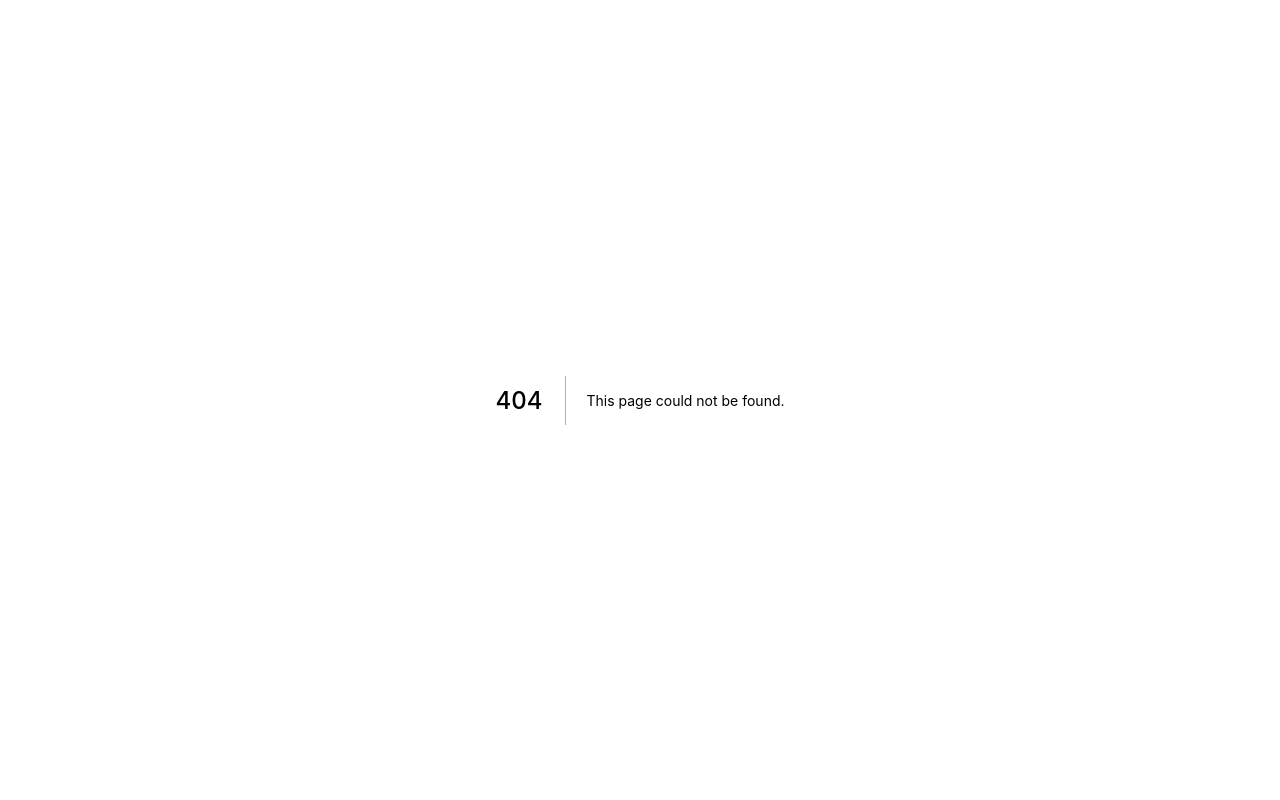
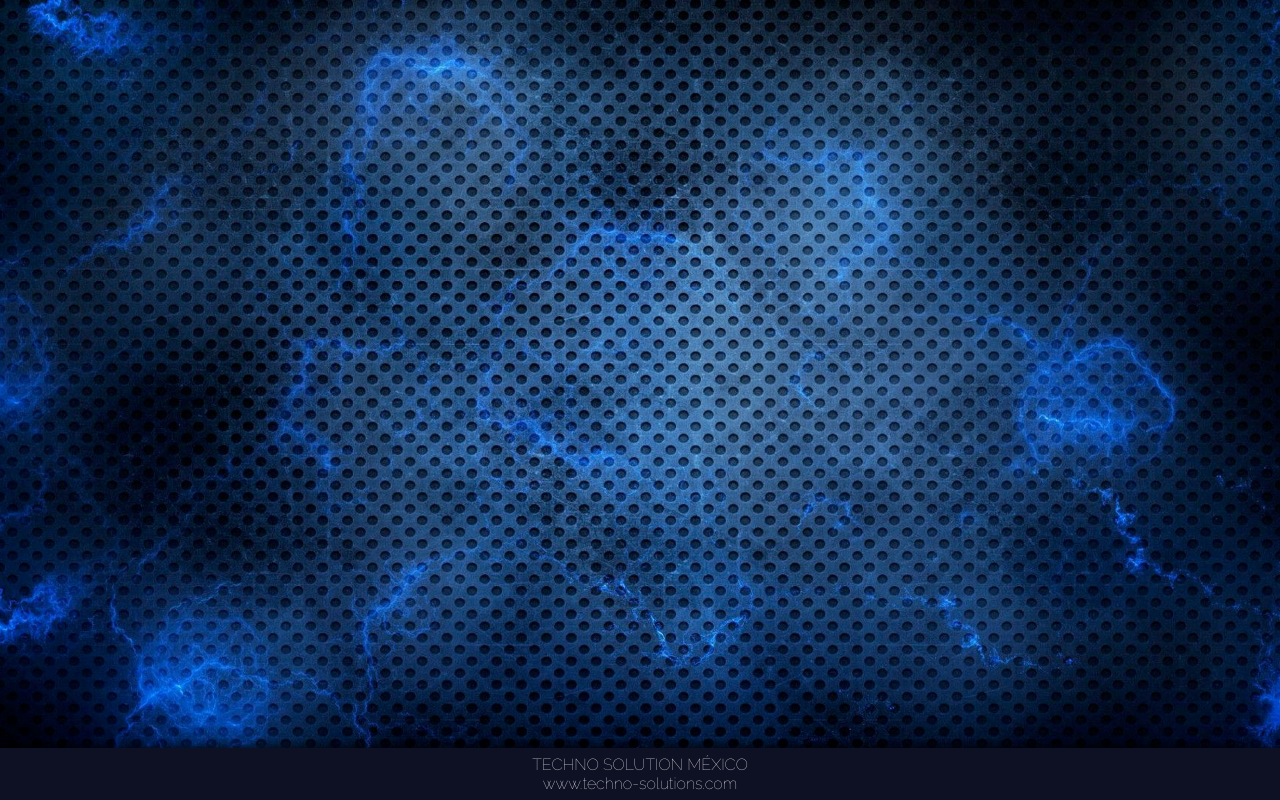
Before and after one commit to axelobscura/technosolutions, a Next.js app: page /comercializadora in a window 1280 px wide. Before the commit this address had no page. Built offline with nearby package versions, Linux system fonts and the light colour scheme.

Commit message:
Comercializadora

```diff
--- /dev/null
+++ b/pages/comercializadora.js
@@ -0,0 +1,12 @@
+import Layout from '../components/Layout'
+import styles from '../styles/Comercializadora.module.css'
+
+export default function Comercializadora(){
+  return(
+    <Layout>
+      <div className={styles.wrapper}>
+
+      </div>
+    </Layout>
+  )
+}
--- /dev/null
+++ b/styles/Comercializadora.module.css
@@ -0,0 +1,13 @@
+.wrapper {
+  min-height: 100vh;
+  padding: 0 0.5rem;
+  display: flex;
+  flex-direction: column;
+  justify-content: center;
+  align-items: center;
+  background: url(/bkg2.jpg) no-repeat center center fixed;
+  -webkit-background-size: cover;
+  -moz-background-size: cover;
+  -o-background-size: cover;
+  background-size: cover;
+}
```
Also changed, not shown: pages/index.js (+19 -16 lines), public/bkg2.jpg (added).
